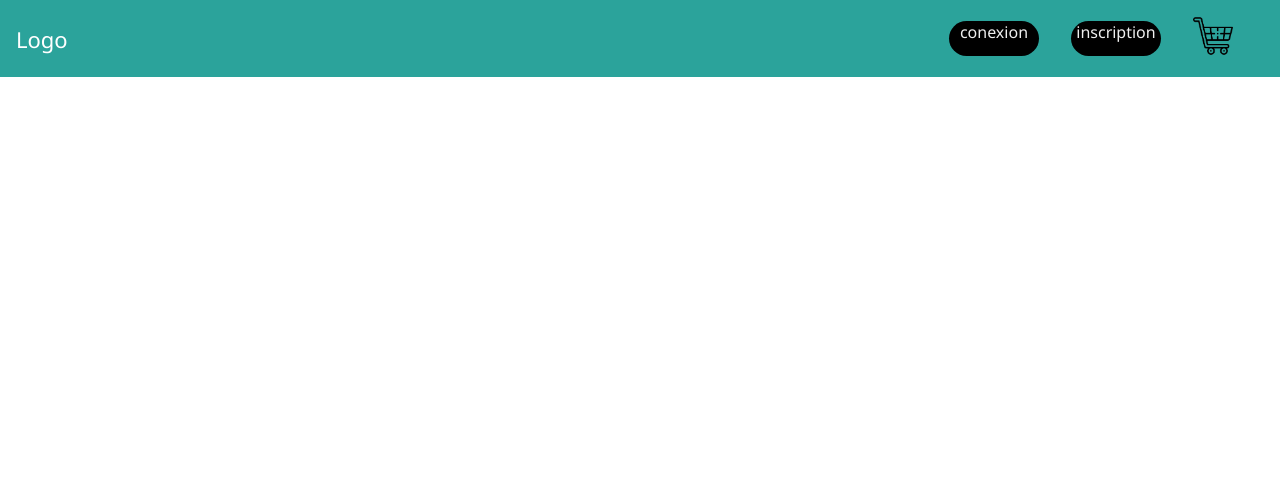
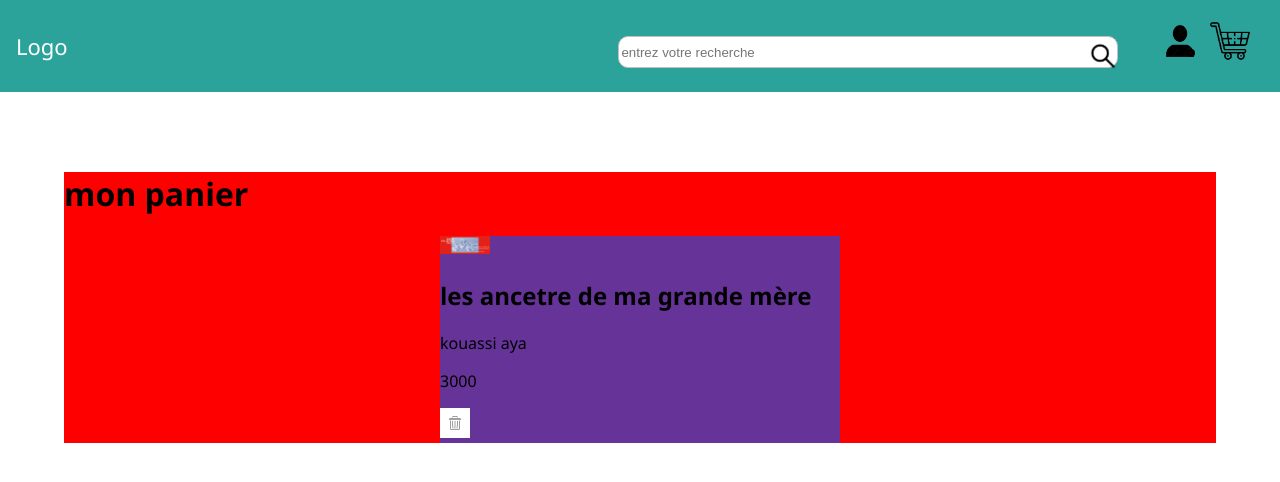
Before and after one commit to johannayao/johLibrairie, a plain HTML site: page corporates/panier.html in a window 1280 px wide. Drawn offline with Linux system fonts and the light colour scheme.

Commit message:
mon jolie

```diff
--- a/assets/css/panier.css
+++ b/assets/css/panier.css
@@ -0,0 +1,48 @@
+.chip{
+    width: 100%;
+    height: 32px;
+    border-radius: 10px;
+
+}
+
+.lou{
+    position: relative;
+    width: 500PX;
+    height: auto;
+
+}
+.fi{
+    display: flex;
+    ;
+
+    width: 100px;
+    height: auto;
+
+}
+.fi img{
+    margin-top: -30px;
+}
+
+ .va{
+    position: absolute;
+    right: 0;
+
+    bottom: 0px;
+}
+.panier2{
+    width: 90%;
+    height: auto;
+    background-color: red;
+    margin: 0 auto;
+    margin-top: 80px;
+}
+.panier1{
+    width: 400px;
+    height: auto;
+    margin: 0 auto;
+    background-color: rebeccapurple;
+    display: flex;
+}
+.gu{
+    display: flex;
+}
--- a/corporates/panier.html
+++ b/corporates/panier.html
@@ -24,10 +24,37 @@
         </div>
 
         <ul class="nav-list">
-          <li class="btn-navabar"><a href="#">conexion</a></li>
-          <li class="btn-navabar"><a href="#">inscription</a></li>
-           <li><img src="../assets/images/panier__1_-removebg-preview.png" alt="" width="40px"></li>
+          <div class="lou">
+            <input type="text" placeholder="entrez votre recherche" class="chip">
+            <div class="va"> <img src="../assets/images/searchjpeg-removebg-preview.png" alt="" width="30px"></div>
+          </div>
+
+
+          <div class="fi"><img src="../assets/images/user-removebg-preview.png" alt="" width="60px" height="70px">
+
+           <li><img src="../assets/images/panier__1_-removebg-preview.png" alt="" width="40px" class="hu"></li>
+          </div>
         </ul>
       </nav>
+
+      <div class="panier2">
+        <h1>mon panier</h1>
+        <div class="panier1">
+
+            <div contextmenu="gu">
+                  <div class="flex">
+                    <img src="../assets/images/902515_9225_20-03-19-17-01-02.jpeg" alt="" width="50px">
+                  </div>
+                  <div class="tis">
+                    <h2>les ancetre de ma grande mère</h2>
+                    <p>kouassi aya</p>
+                    <p>3000</p>
+                  </div>
+                  <div class="cor">
+                    <img src="../assets/images/corbeil.jpeg" alt="" width="30px">
+                  </div>
+            </div>
+        </div>
+      </div>
 </body>
 </html>
```
Also changed, not shown: assets/images/searchjpeg-removebg-preview.png (added), assets/images/user-removebg-preview.png (added), assets/images/user.jpg (added).
